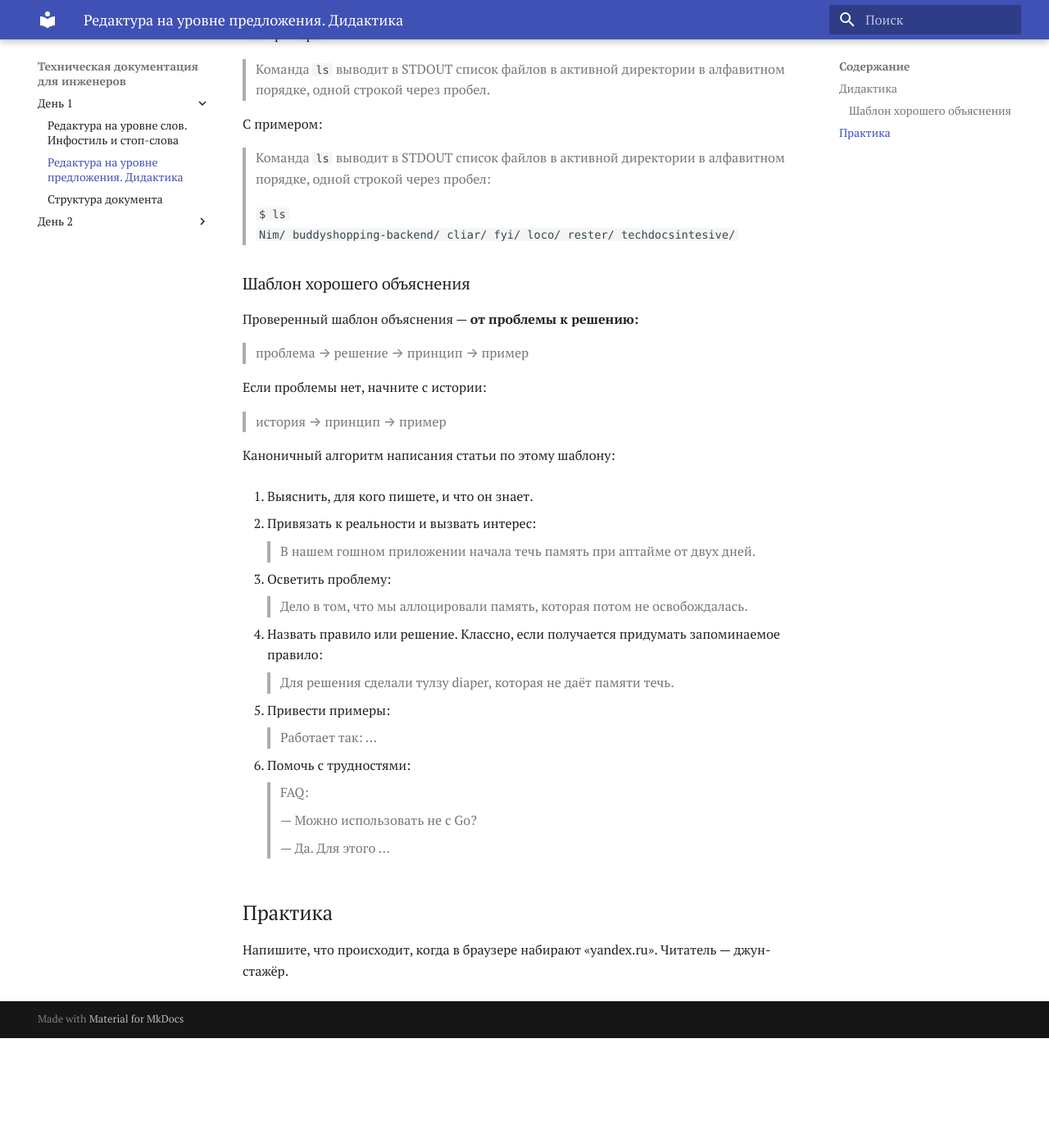
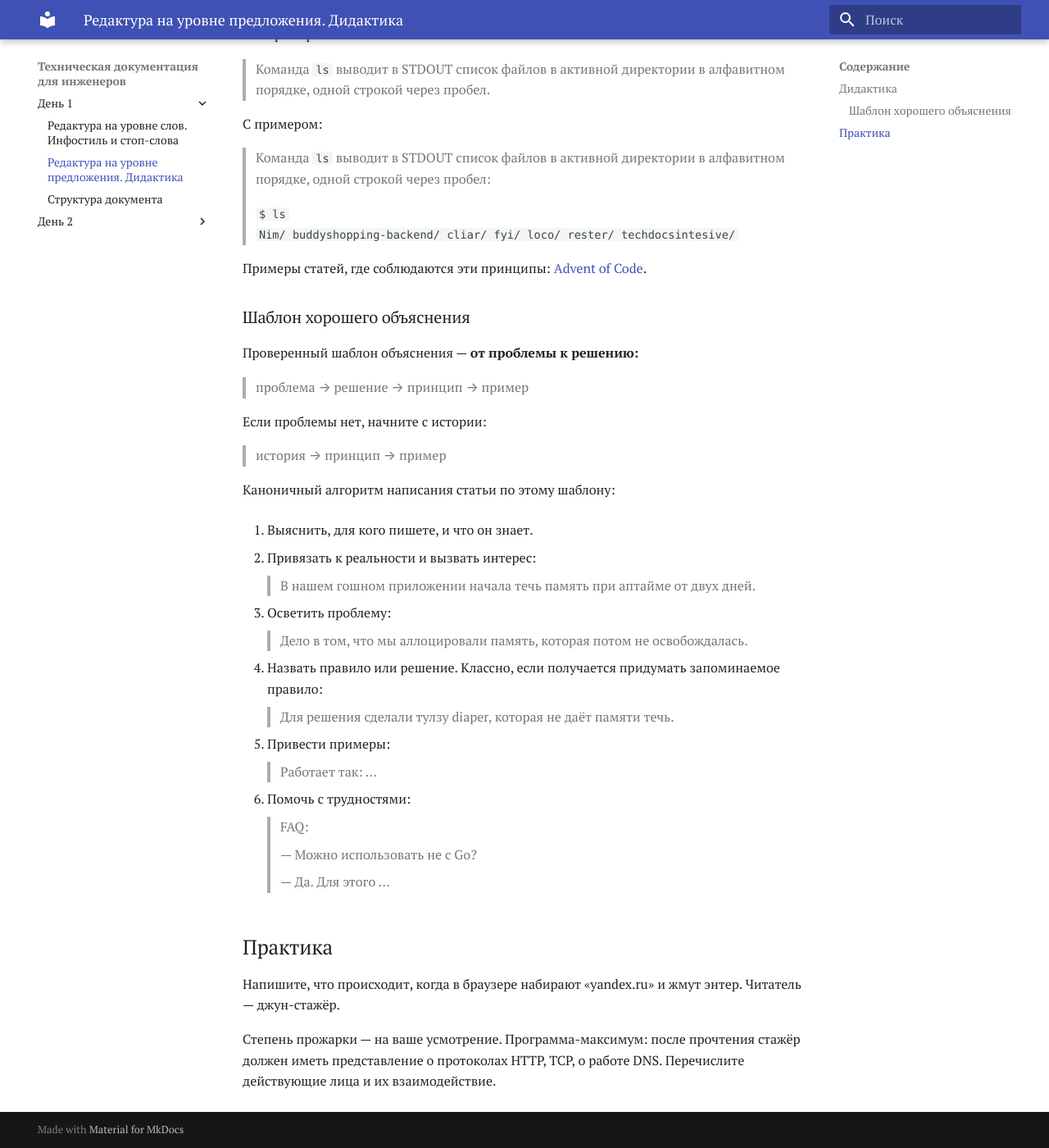
Before and after one commit to moigagoo/techdocs, an MkDocs documentation site: the page built from docs/day1/sentences.md, in a window 1280 px wide and 1400 px high, scrolled down 3533 px. Shown: the whole window at 82% size. Built offline with MkDocs 1.6.1 and Material for MkDocs 9.7.7, drawn with Linux system fonts in a browser that asks for light colours; some web fonts are replaced; before the commit the page ends 4799 px from its top, so only the background shows below that.

Commit message:
Small fixes here and there.

```diff
--- a/docs/day1/sentences.md
+++ b/docs/day1/sentences.md
@@ -116,6 +116,8 @@
 >   `$ ls`
 >   `Nim/  buddyshopping-backend/  cliar/ fyi/  loco/  rester/  techdocsintesive/`
 
+Примеры статей, где соблюдаются эти принципы: [Advent of Code](https://adventofcode.com/).
+
 
 ### Шаблон хорошего объяснения
 
@@ -158,4 +160,6 @@
 
 ## Практика
 
-Напишите, что происходит, когда в браузере набирают «yandex.ru». Читатель — джун-стажёр.
+Напишите, что происходит, когда в браузере набирают «yandex.ru» и жмут энтер. Читатель — джун-стажёр.
+
+Степень прожарки — на ваше усмотрение. Программа-максимум: после прочтения стажёр должен иметь представление о протоколах HTTP, TCP, о работе DNS. Перечислите действующие лица и их взаимодействие.
```
Also changed, not shown: docs/day1/words.md (+7 -4 lines), docs/day2/kinds.md (+0 -1 lines), docs/day2/tools.md (+1 -1 lines).
